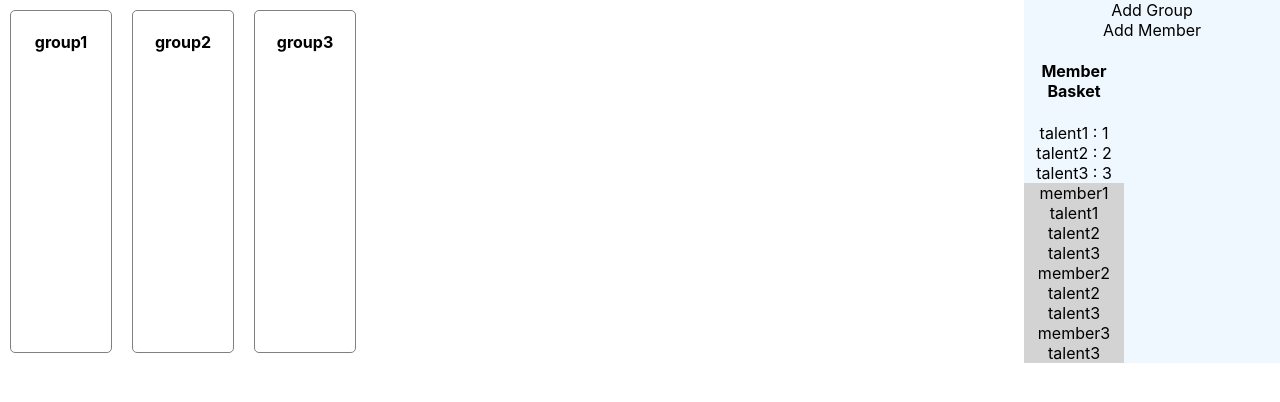
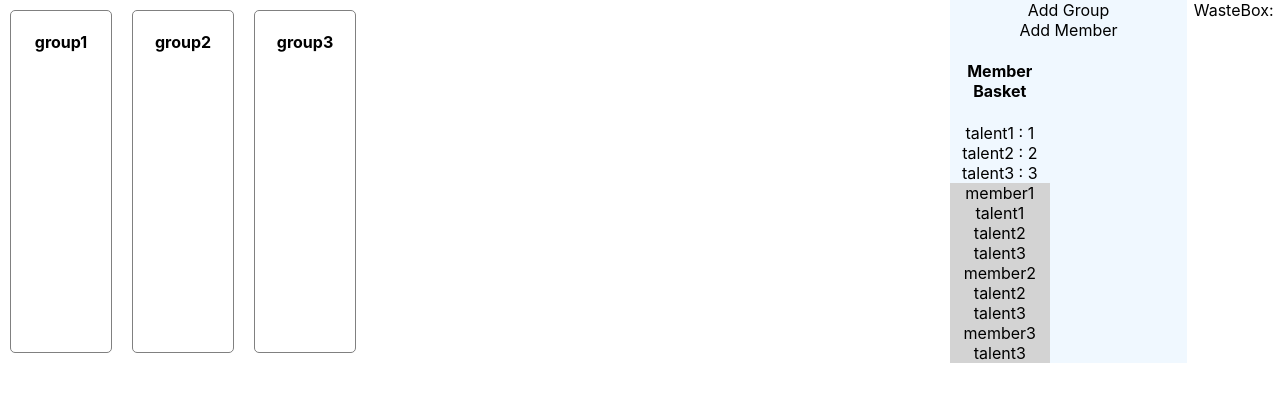
Before and after one commit to Rakk4403/project-talents, a React (Create React App) app in the folder frontend/composer/: page / in a window 1280 px wide. Shown: the top 402 px of the page. Built offline with nearby package versions, Linux system fonts and the light colour scheme.

Commit message:
휴지통 구현

```diff
--- a/frontend/composer/src/App.js
+++ b/frontend/composer/src/App.js
@@ -4,6 +4,7 @@ import {DndProvider} from "react-dnd";
 import {HTML5Backend} from "react-dnd-html5-backend";
 import {ItemTypes} from "./data/types";
 import {addElem} from "./data/Data";
+import WasteBox from "./component/WasteBox";
 
 function App({data}) {
   const keys = Object.keys(data);
@@ -50,6 +51,9 @@ function App({data}) {
             .filter((elem) => !elem.parent && elem.type === ItemTypes.Member)}
           />
         </div>
+        <WasteBox
+          data={data}
+          />
       </div>
     </DndProvider>
   );
--- a/frontend/composer/src/component/Group.jsx
+++ b/frontend/composer/src/component/Group.jsx
@@ -70,6 +70,7 @@ function Group({ groupId, title, members, color, data }) {
 
 Group.defaultProps = {
   data: {},
+  members: [],
 }
 
 export default Group;
--- /dev/null
+++ b/frontend/composer/src/component/WasteBox.jsx
@@ -0,0 +1,38 @@
+import {useDrop} from "react-dnd";
+import {ItemTypes} from "../data/types";
+import {deleteElem} from "../data/Data";
+
+function WasteBox() {
+  const [{ isOver }, drop] = useDrop(() => ({
+    accept: [ItemTypes.Member, ItemTypes.Group],
+    drop: (item, monitor) => {
+      deleteElem(item.memberId || item.groupId)
+      console.log('dropped', item, monitor)
+    },
+    collect: monitor => ({
+      isOver: !!monitor.isOver(),
+    }),
+  }), [])
+
+  return (
+    <div
+      ref={drop}
+      style={{ position: 'relative', width: 100, height: 100 }}
+    >
+      WasteBox:
+      {isOver && <div
+        style={{
+          position:'absolute',
+          top: 0,
+          left: 0,
+          width:'100%',
+          height:'100%',
+          backgroundColor: 'black',
+          opacity: 0.5,
+        }}
+      />}
+    </div>
+  );
+}
+
+export default WasteBox;
--- a/frontend/composer/src/data/Data.js
+++ b/frontend/composer/src/data/Data.js
@@ -72,6 +72,10 @@ export const addElem = (itemType) => {
   emitChange();
 }
 
+export const deleteElem = (elemId) => {
+  delete Data[elemId];
+  emitChange();
+}
 export const observe = (o) => {
   observer = o;
   emitChange();
```
